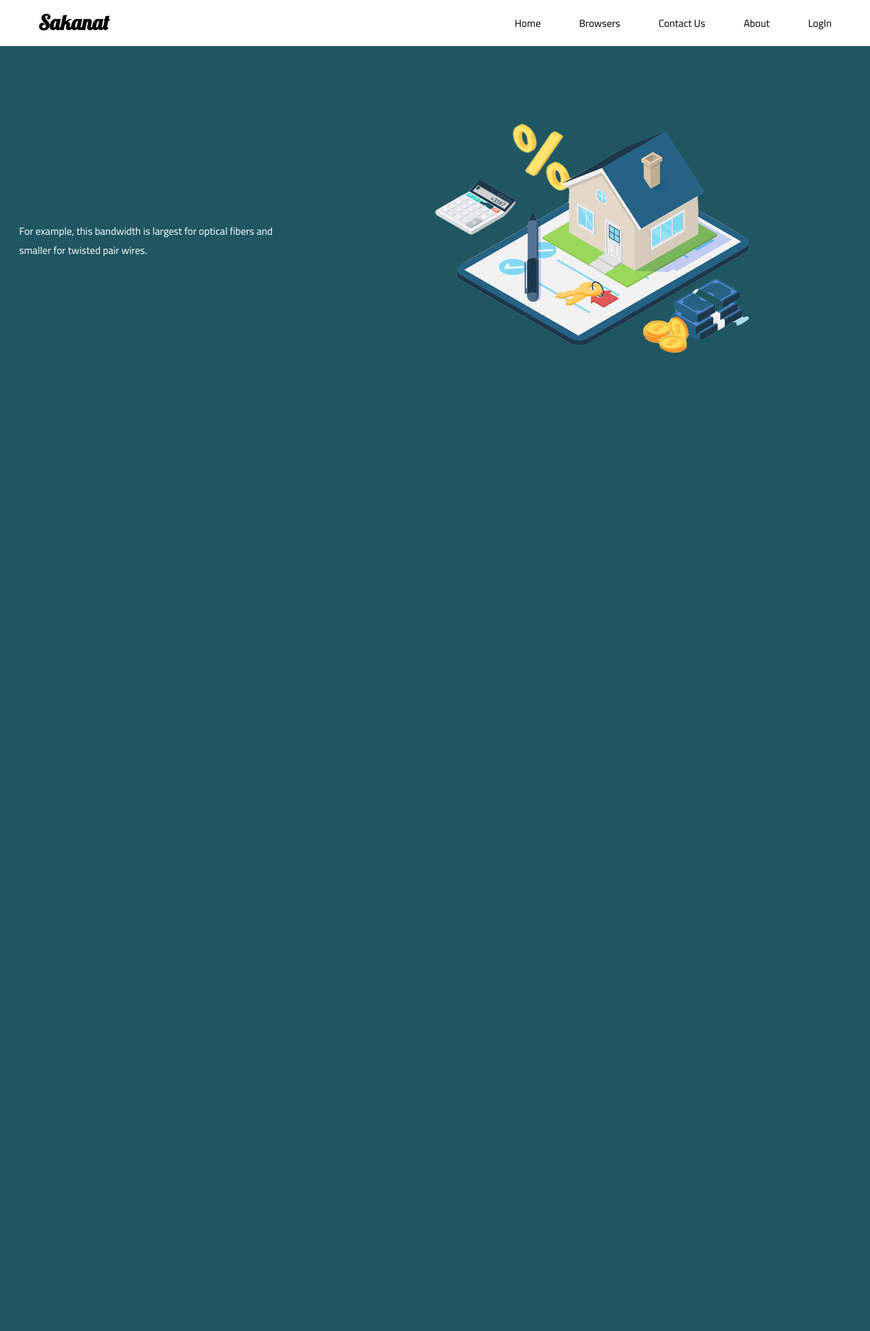
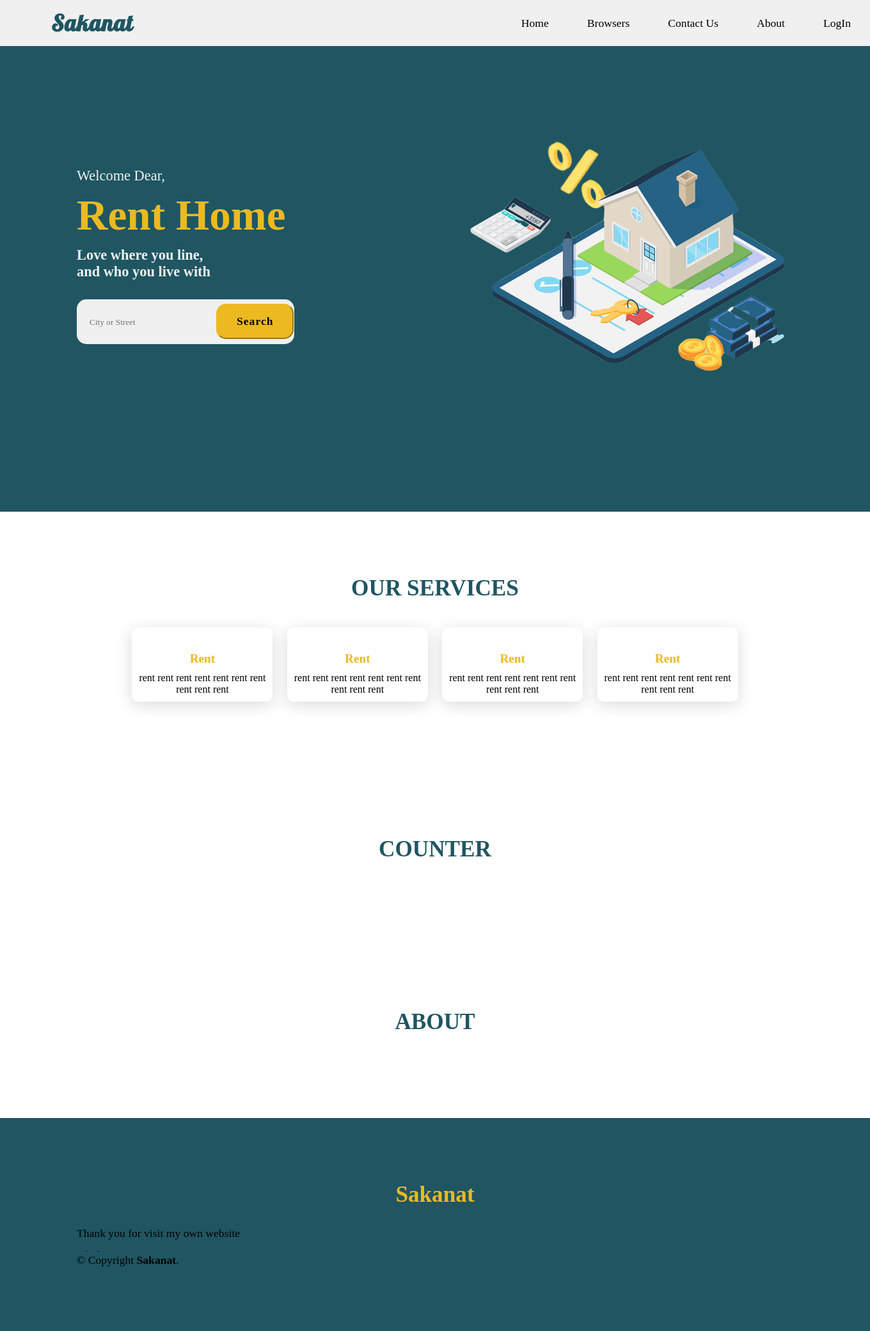
Before and after one commit to AsmaaSaleh1/Sakanat, a PHP site: page /src/index.html in a window 1360 px wide. Shown: the whole page at 64% size. Before the commit the page ends 552 px from the top, so only its background shows below. Run offline with PHP 8.4, Linux system fonts and the light colour scheme; some web fonts are replaced.

Commit message:
main page

```diff
--- a/src/Css/main.css
+++ b/src/Css/main.css
@@ -2,20 +2,41 @@
     padding: 0;
     margin: 0;
     box-sizing: border-box;
+    font-family: 'Times New Roman', 'Times','serif';
+    scroll-behavior: smooth;
 }
 :root{
-    --main-clr:#1F5662;
+    --main-clr:#1f5662;
+    --main-clr2:#ecb920 ;
 }
 body{
     font-family: "cairo","sans-serif";
 }
-header h1{
+header .container{
+    background-color: #f0f0f0;
+    width: 100%;
+    position: fixed;
+    z-index: 999;
+    display: flex;
+    justify-content: space-between;
+    align-items: center;
+}
+header .logo{
+    text-decoration: none;
+    color: var(--main-clr);
+    font-weight: 700;
+    font-size: 2.2em;
     font-family: "Lobster";
-    padding: 15px 30px;
-cursor: pointer;
+    padding: 10px 80px;
+    letter-spacing: 1px;
+}
+ul{
+    list-style: none;
+    display: flex;
+    font-size: 1.1em;
 }
 .nav>li>a{
-text-decoration: none;
+    text-decoration: none;
     color: black;
     height: 72px;
     position: relative;
@@ -31,7 +52,7 @@ header .nav>li>a::before{
     background-color: var(--main-clr);
     width: 100%;
     height: 4px;
-    transition: 0.3s;
+    transition: 0.25s;
     position: absolute;
     top: 0;
     left: -100%;
@@ -43,53 +64,138 @@ header .nav>li>a:hover{
 header .nav>li>a:hover::before{
     left: 0;
 }
-
-ul{
-    list-style: none;
-    display: flex;
+section{
+    padding: 100px 120px;
 }
-ul li{
-
-    font-size: 16px;
-}
-.containor{
-    padding-left: 30px;
-    padding-right: 30px;
-    margin-left: auto;
-    margin-right: auto;
-}
-header .containor{
-    display: flex;
-    justify-content: space-between;
-}
-.land .containor{
-    min-height: calc(100vh - 72px);
+.main{
+    width: 100%;
+    min-height: 100vh;
     display: flex;
     align-items: center;
-    padding-bottom: 120px;
-background-color: var(--main-clr);
+    background-size: cover;
+    background: url(../img/home.png) no-repeat,var(--main-clr)  ;
+    /*background-position: 300px center;*/
+    background-position: 600px center;
+    /*background-attachment: fixed;*/
 }
-
-.land .image img{
-    width: 800px;
-    transform: translateX(115px);
+.main h2{
+    color: #f0f0f0;
+    font-size: 1.4em;
+    font-weight: 500;
 }
-.land .text p{
-    font-size: 16px;
-    color: white;
-    max-width: 400px;
+.main h2 span{
+    display: inline-block;
+    margin-top: 10px;
+    color: var(--main-clr2);
+    font-size: 3em;
+    font-weight: 600;
 }
-.image{
-    position: relative;
-
+.main h3{
+    color: #f0f0f0;
+    font-size: 1.4em;
+    font-weight:700 ;
+    margin-top: 10px;
+    margin-bottom: 30px;
 }
-.log{
+.search{
+    background-color: #f0f0f0;
+    border-radius: 15px;
+    height: 70px;
+    width: 340px;
+    padding-top:7px;
+}
+.form-control {
+    padding: 18px 20px;
+    border: none;
+    margin-right: 10px;
+    border: none !important;
+    background: none !important;
+}
+.form-control:hover,
+.form-control:focus {
+    outline: none;
+    box-shadow: none;
+}
+.btn-primary {
+    color: #000000;
+    text-decoration: none;
+    font-size: 1.1em;
+    background-color: var(--main-clr2);
+    font-weight: 600;
+    display: inline-block;
+    padding: 15px 30px;
+    letter-spacing: 1px;
+    border-radius: 15px;
+    border-color: var(--main-clr2);
+    margin-bottom: 40px;
+    transition: 0.7s ease;
+}
+.btn-primary:hover {
+    background-color: #fcb900;
+    transform: scale(1.1);
+}
+.title{
+    display: flex;
+    justify-content: center;
+    color: var(--main-clr);
+    font-size: 2.2em;
+    font-weight: 800;
+    margin-bottom: 30px;
+}
+.content{
+    display: flex;
+    justify-content: center;
+    flex-direction: row;
+    flex-wrap: wrap;
+}
+.card{
+    background-color: #ffffff;
+    width: 220px;
+    box-shadow: 0 5px 25px RGBA(1 1 1 /15%);
+    border-radius: 10px;
+    padding: 10px;
+    margin: 1%;
+    transition: 0.7s ease;
+}
+.card:hover{
+    transform: scale(1.1);
+}
+.pic{
+    text-align: center;
+    /*to scale the picture*/
+}
+.info{
+    text-align: center;
+}
+.info h3{
+    color: var(--main-clr2);
+    font-size: 1.2em;
+    font-weight: 700;
+    margin: 10px;
+}
+.end{
+    background-color: var(--main-clr);
+}
+.title-diff {
+    display: flex;
+    justify-content: center;
+    color: var(--main-clr2);
+    font-size: 2.2em;
+    font-weight: 800;
+    margin-bottom: 30px;
+}
+.contact{
+    color: #000000;
+    font-size: 1.1em;
+    font-weight: 200;
+}
+/*.log{
     height: 100vh;
     display: flex;
     justify-content: center;
     align-items: center;
     background-color: black;
-}
+}*/
 .box{
     position: relative;
     width: 380px;
@@ -122,9 +228,9 @@ background-color: var(--main-clr);
     animation-delay: -3s;
 }
 @keyframes animate {
-0%{
-    transform: rotate(0deg);
-}
+    0%{
+        transform: rotate(0deg);
+    }
     100%{
         transform: rotate(360deg);
     }
@@ -162,7 +268,7 @@ background-color: var(--main-clr);
     color: #23242a;
     font-size: 1em;
     letter-spacing: .05em;
-z-index: 10;
+    z-index: 10;
 }
 .inputText span{
     position: absolute;
@@ -225,6 +331,5 @@ input[type="submit"]{
     height: 500px;
     background: #45f3ff;
     border-top-right-radius: 500px ;
-
     left: 100px;
 }
--- a/src/index.html
+++ b/src/index.html
@@ -2,7 +2,7 @@
 <html lang="en">
 <head>
     <meta charset="UTF-8">
-    <title>Title</title>
+    <title>Sakanat</title>
     <link rel="stylesheet" href="Css/main.css">
     <link rel="stylesheet" href="Css/all.min.css">
     <link rel="preconnect" href="https://fonts.googleapis.com">
@@ -11,34 +11,113 @@
     <link rel="preconnect" href="https://fonts.googleapis.com">
     <link rel="preconnect" href="https://fonts.gstatic.com" crossorigin>
     <link href="https://fonts.googleapis.com/css2?family=Abril+Fatface&family=Cairo:wght@500;700&family=Lobster&family=Open+Sans:wght@400;700&family=Work+Sans:ital,wght@0,300;0,800;1,700&display=swap" rel="stylesheet">
-
 </head>
 <body>
+<!-- top of page -->
 <header>
-    <div class="containor">
-       <h1>Sakanat</h1>
+    <div class="container">
+        <a href="index.html" class="logo">Sakanat</a>
             <ul class="nav">
                 <li><a href="#">Home</a></li>
                 <li><a href="#">Browsers</a></li>
-                <li><a href="#">Contact Us</a></li>
+                <li><a href="Contact.html">Contact Us</a></li>
                 <li><a href="#">About</a></li>
                 <li><a href="login.html">LogIn</a></li>
             </ul>
     </div>
+</header>
+<!-- main section -->
+<section class="main">
+    <div class="land" id="land">
+        <h2>Welcome Dear,<br><span>Rent Home</span></h2>
+        <h3>Love where you line,<br>and who you live with</h3>
+        <div class="search">
+            <form action="#" class="form-search d-flex align-items-stretch mb-3" data-aos="fade-up" data-aos-delay="200">
+                <input type="text" class="form-control" placeholder="City or Street">
+                <button type="submit" class="btn btn-primary">Search</button>
+            </form>
+        </div>
+    </div>
+</section>
+<!-- services section (card) -->
+<section class="cards" id="services">
+    <h2 class="title">OUR SERVICES</h2>
+    <div class="content">
+        <div class="card">
+            <div class="pic">
+                <!--picture-->
+                <i class="fas fa-edit"></i>
+            </div>
+            <div class="info">
+                <!-- title + information-->
+                <h3>Rent</h3>
+                <p>rent rent rent rent rent rent rent rent rent rent </p>
+            </div>
+        </div>
+        <div class="card">
+            <div class="pic">
+                <!--picture-->
+                <i class="fas fa-edit"></i>
+            </div>
+            <div class="info">
+                <!-- title + information-->
+                <h3>Rent</h3>
+                <p>rent rent rent rent rent rent rent rent rent rent </p>
+            </div>
+        </div>
+        <div class="card">
+            <div class="pic">
+                <!--picture-->
+                <i class="fas fa-edit"></i>
+            </div>
+            <div class="info">
+                <!-- title + information-->
+                <h3>Rent</h3>
+                <p>rent rent rent rent rent rent rent rent rent rent </p>
+            </div>
+        </div>
+        <div class="card">
+            <div class="pic">
+                <!--picture-->
+                <i class="fas fa-edit"></i>
+            </div>
+            <div class="info">
+                <!-- title + information-->
+                <h3>Rent</h3>
+                <p>rent rent rent rent rent rent rent rent rent rent </p>
+            </div>
+        </div>
+    </div>
+</section>
+<!-- counter of something  -->
+<section>
+    <h2 class="title">COUNTER</h2>
+</section>
+<!-- about -->
+<section>
+    <h2 class="title">ABOUT</h2>
+</section>
+<!-- at the end -->
+<section class="end">
+    <h3 class="title-diff">Sakanat</h3>
+    <div class="contact">
+        <p>Thank you for visit my own website</p>
+        <div class="social-links">
+            <a href="#" class="twitter">
+                <i class="fa-brands fa-twitter"></i>
+            </a>
+            <a href="#" class="facebook">
+                <i class="fa-brands fa-facebook"></i>
+            </a>
+            <a href="#" class="instagram">
+                <i class="fa-brands fa-instagram"></i>
+            </a>
+        </div>
+        <div class="copyright">
+            © Copyright <strong><span>Sakanat</span></strong>.
+        </div>
+    </div>
+</section>
 
-</header>
-<div class="land" id="land">
-    <div class="containor">
-        <div class="text">
-            <p>For example, this bandwidth is largest for optical fibers and
-                smaller for twisted pair wires.</p>
-        </div>
-        <div class="image">
-            <img src="img/Home.png">
-        </div>
-
-    </div>
-
-</div>
 </body>
 </html>
```
